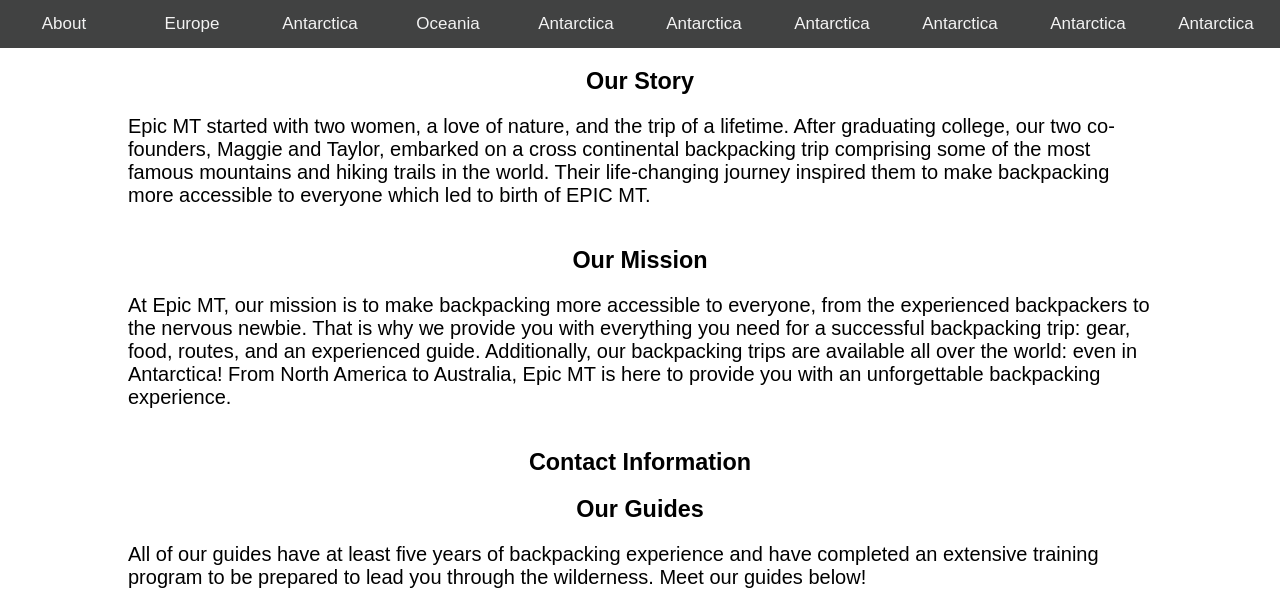
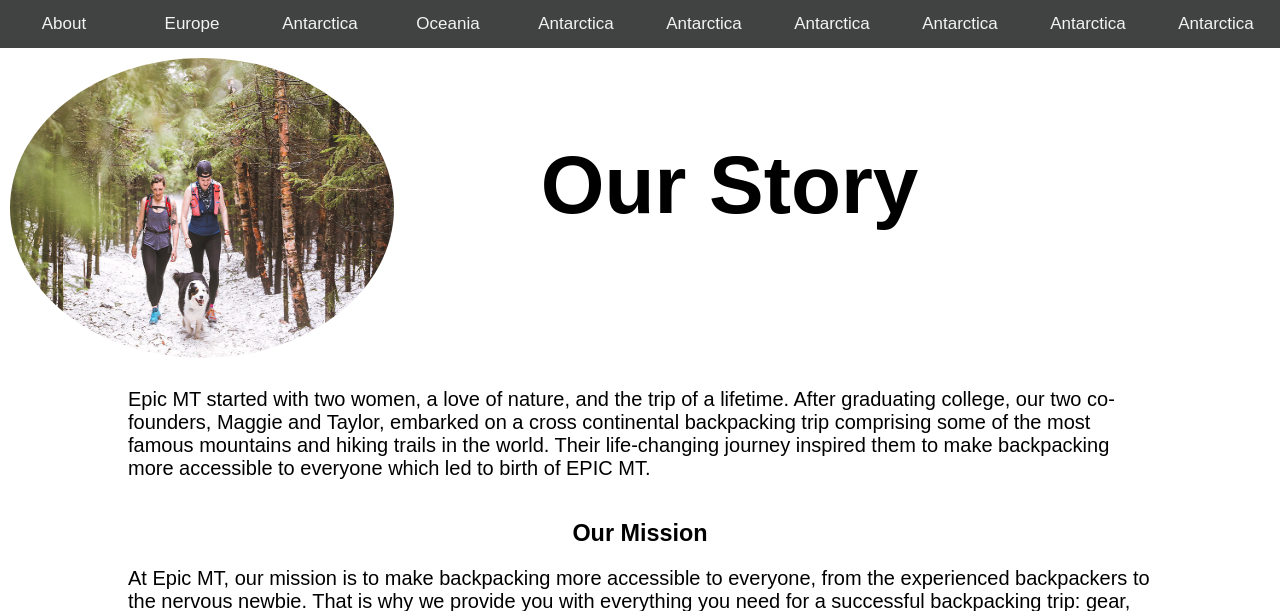
Before and after one commit to lappe044/CS-268-Project-One, a PHP site: page /about.html in a window 1280 px wide. Shown: the part 110-721 px from the top of the page. Before the commit the page ends 698 px from the top, so only its background shows below. Run offline with PHP 8.4, Linux system fonts and the light colour scheme.

Commit message:
About Page/Continents

```diff
--- a/about.html
+++ b/about.html
@@ -32,9 +32,20 @@
            <a href = "antarctica.html">Antarctica</a>
     </div>
 
-    <!----Rounded Image Here-->
 
-    <h3>Our Story </h3>
+    <img src="images/Founders.jpg" alt="Picture of 2 founders and their dog">
+    <div id="title">
+        <h3>Our Story</h3>
+    </div>
+
+
+
+
+
+
+
+
+
 
     <p>Epic MT started with two women, a love of nature, and the trip of a lifetime. After graduating college,
         our two co-founders, Maggie and Taylor, embarked on a cross continental backpacking trip comprising
--- a/antarctica.html
+++ b/antarctica.html
@@ -35,7 +35,7 @@
     <div class = "continent_head">
 
         <div class = "mainPicture">
-            <img src="images/matterhorn.jpg" alt="Matterhorn">
+            <img src="images/Antarctica.jpg" alt="Antarctica Ice Configuration">
             <h2 class="text-overlay">Antarctica</h2>
         </div>
 
--- a/css/about_css.css
+++ b/css/about_css.css
@@ -52,6 +52,21 @@ body {
   width: 10%;
 }
 
+img {
+  margin: 10px;
+  width: 30%;
+  vertical-align: middle;
+  border-radius: 50%;
+  height: 300px;
+}
+
+#title {
+  display: inline-block;
+  text-align: center;
+  font-size: 70px;
+  width: 50%;
+}
+
 h3 {
   text-align: center;
   margin: 20px;
--- a/css/europe_css.css
+++ b/css/europe_css.css
@@ -60,7 +60,7 @@ body {
 
 img {
   width: 100%;
-  height: 800px;
+  height: 600px;
 }
 
 .mainPicture {
@@ -72,7 +72,7 @@ img {
   font-size: 100px;
   color: white;
   text-shadow: 2px 2px 3px #00000070;
-  top: 20rem;
+  top: 15rem;
   left: 50%;
   transform: translate(-50%, -50%);
 }
--- a/europe.html
+++ b/europe.html
@@ -35,7 +35,7 @@
     <div id = "continent_head">
 
         <div class = "mainPicture">
-            <img src="images/matterhorn.jpg" alt="Matterhorn">
+            <img src="images/Europe.jpg" alt="European Mountain Range">
             <h2 class="text-overlay">Europe</h2>
         </div>
 
--- a/oceania.html
+++ b/oceania.html
@@ -35,7 +35,7 @@
     <div class = "continent_head">
 
         <div class = "mainPicture">
-            <img src="images/matterhorn.jpg" alt="Matterhorn">
+            <img src="images/Oceania.jpg" alt="Beautiful Oceania Shoreline">
             <h2 class="text-overlay">Oceania</h2>
         </div>
 
```
